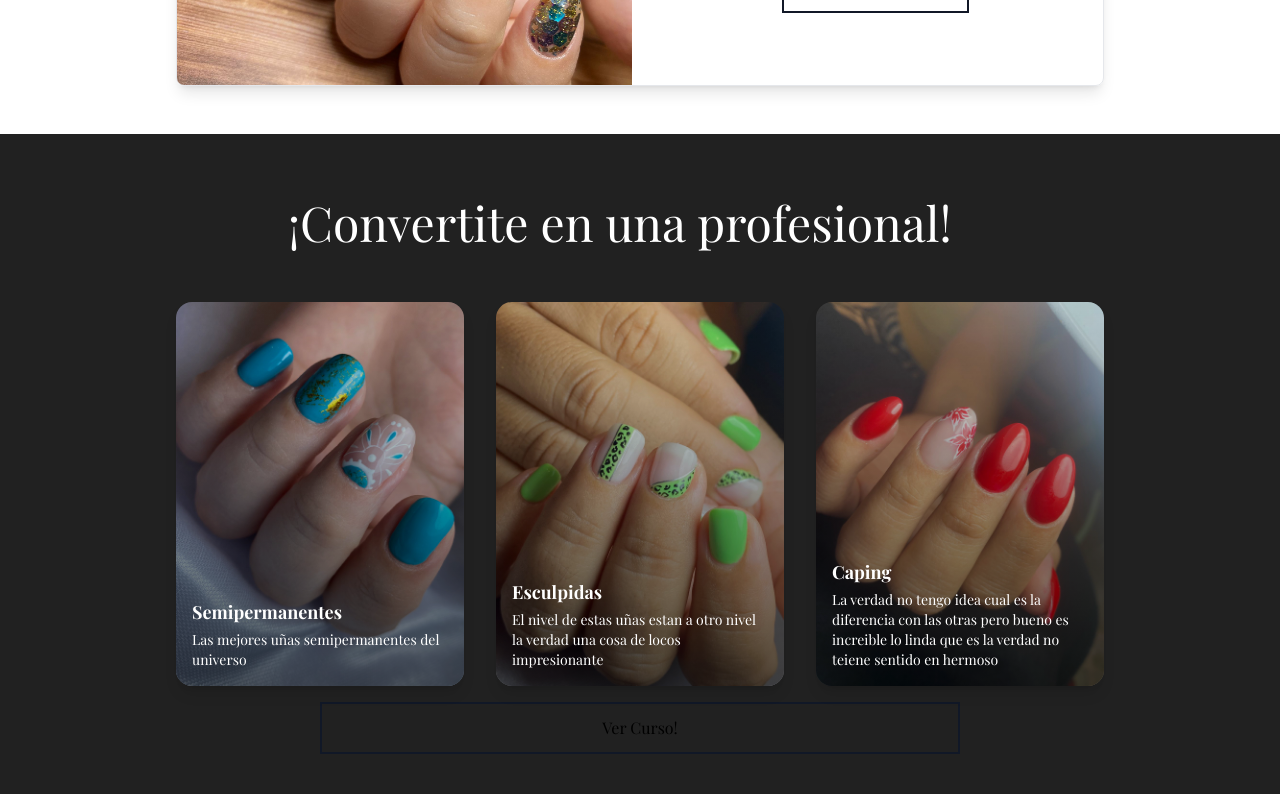
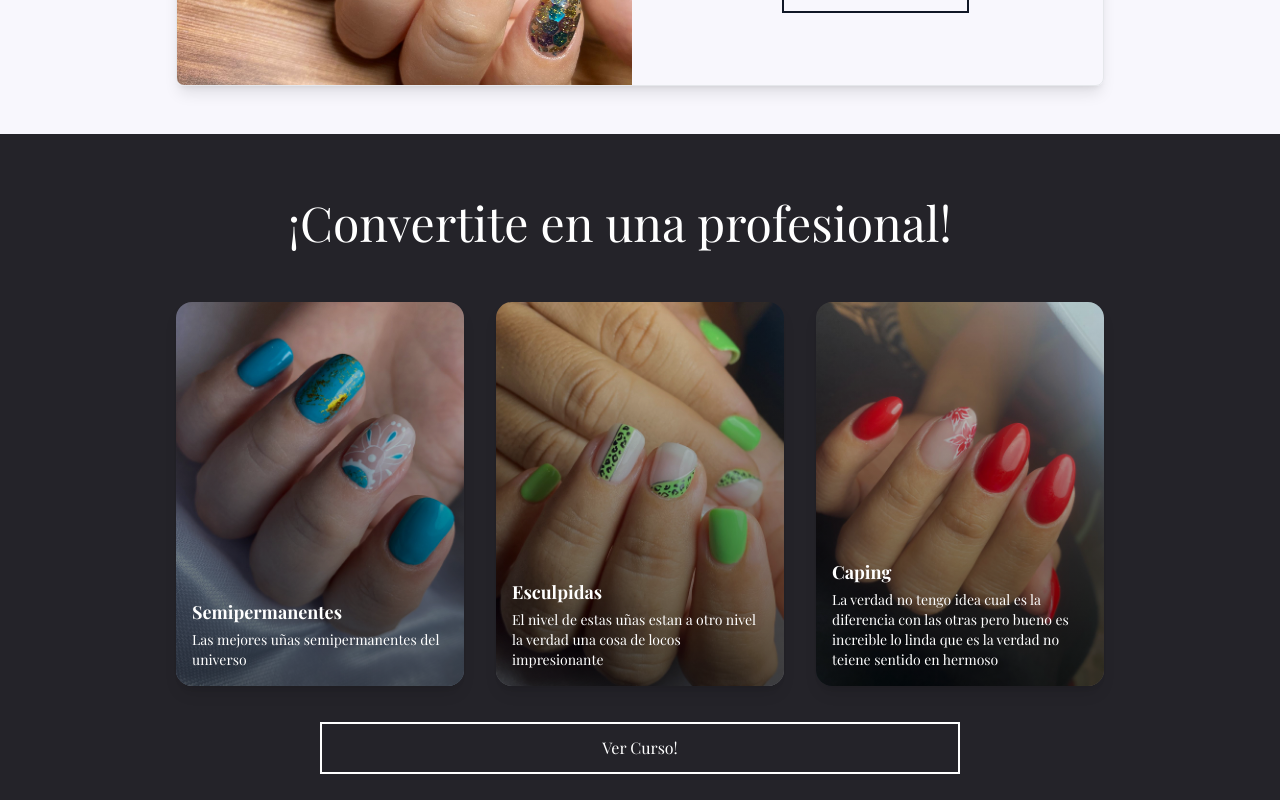
Before and after one commit to miguegomez2706/Manicure, a React (Vite) app in the folder Manicura/: page / in a window 1280 px wide. Shown: the part 1360-2160 px from the top of the page. Built offline with nearby package versions, Linux system fonts and the light colour scheme.

Commit message:
homePage completo

```diff
--- a/Manicura/src/App.jsx
+++ b/Manicura/src/App.jsx
@@ -18,7 +18,7 @@ function App() {
   }, []);
   return (
     <Router>
-      <div className="font-playfair">
+      <div className="font-playfair bg-body">
         <Navbar />
         <Routes>
           <Route path="/" element={<HomePage />} />
--- a/Manicura/src/assets/dataStore/index.js
+++ b/Manicura/src/assets/dataStore/index.js
@@ -15,20 +15,20 @@ import img7 from "../image/semipermanente/semi7.jpeg";
 
 const slidesData = [
   {
-    imgSrc: swiper7,
+    imgSrc: swiper6,
     alt: "Slide 1",
   },
   {
+    imgSrc: swiper7,
+    alt: "Slide 2",
+  },
+  {
     imgSrc: swiper2,
-    alt: "Slide 1",
+    alt: "Slide 3",
   },
   {
     imgSrc: swiper4,
-    alt: "Slide 1",
-  },
-  {
-    imgSrc: swiper6,
-    alt: "Slide 1",
+    alt: "Slide 4",
   },
 ];
 
--- a/Manicura/src/components/atoms/Btn.jsx
+++ b/Manicura/src/components/atoms/Btn.jsx
@@ -8,6 +8,7 @@ const Btn = ({
   textHoverColor = "",
   hoverBorderColor = "",
   borderColor = "border-gray-900",
+  borderColorHover = "border-black",
   className = "",
   to = "",
   hoverUnderline = false,
@@ -30,11 +31,13 @@ const Btn = ({
   return (
     <button
       onClick={handleClick}
-      className={`flex items-center justify-center gap-2 w-full px-7 py-3 ${bgColor} ${textColor} cursor-pointer text-base ${
+      className={`flex items-center justify-center gap-2 w-full px-7 py-3 transition duration-200 ease-in-out ${bgColor} ${textColor} cursor-pointer text-base ${
         disableHover ? "" : "hover:bg-[#fb7185]"
       } border-2 border-solid ${borderColor} ${hoverBorderColor} ${
         hoverUnderline ? "hover:underline" : ""
-      } ${textHoverColor ? `hover:${textHoverColor}` : ""} ${className}`}
+      } ${textHoverColor ? `hover:${textHoverColor}` : ""}
+      ${borderColorHover}
+      ${className}`}
     >
       {icon && <span className="text-xl">{icon}</span>} {/* Icono si existe */}
       {text}
--- a/Manicura/src/components/atoms/SalonComponent.jsx
+++ b/Manicura/src/components/atoms/SalonComponent.jsx
@@ -15,7 +15,7 @@ const SalonComponent = () => {
           profesionalismo.
         </p>
         <div className=" w-[60%]">
-          <Btn text="¡Conócenos!" to="salon" />
+          <Btn text="¡Conócenos!" textHoverColor="text-white" to="salon" />
         </div>
       </div>
       <div className="relative order-1">
--- a/Manicura/src/components/molecules/ListCard.jsx
+++ b/Manicura/src/components/molecules/ListCard.jsx
@@ -4,7 +4,7 @@ import { imgs } from "../../assets/dataStore";
 
 const ListCard = () => {
   return (
-    <div className="flex flex-col bg-mycolor h-full pt-6 mt-12">
+    <div className="flex flex-col bg-title h-full pt-6 mt-12">
       <div className="flex items-end justify-center text-4xl md:text-5xl m-10">
         <div className="mr-10 text-white">
           <h1>¡Convertite en una profesional!</h1>
@@ -24,8 +24,16 @@ const ListCard = () => {
             />
           ))}
         </div>
-        <div className="flex justify-center items-center pb-10 w-[50%]">
-          <Btn text={"Ver Curso!"} to="/cursos" />
+        <div className="flex justify-center items-center pb-10 w-[50%] lg:mt-5">
+          <Btn
+            bgColor="transparent"
+            text={"Ver Curso!"}
+            textColor="text-white"
+            textHoverColor="text-black"
+            borderColor="border-white"
+            borderColorHover="hover:border-black"
+            to="/cursos"
+          />
         </div>
       </div>
     </div>
--- a/Manicura/src/components/molecules/navbar/navbar.jsx
+++ b/Manicura/src/components/molecules/navbar/navbar.jsx
@@ -54,13 +54,13 @@ const NavBar = () => {
             menuVisible ? "block" : "hidden"
           } lg:block`}
         >
-          <div className="flex flex-col lg:flex-row lg:items-center gap-6 py-4 lg:py-0 px-6 lg:px-0">
+          <div className="flex flex-col lg:flex-row lg:items-center gap-6 py-4 lg:py-0 px-6 lg:px-0 ">
             <a
               onClick={() => {
                 navigate("/");
                 setMenuVisible(false);
               }}
-              className="nav-link cursor-pointer"
+              className="nav-link cursor-pointer hover:text-textHover"
             >
               Inicio
             </a>
@@ -69,7 +69,7 @@ const NavBar = () => {
                 navigate("/cursos");
                 setMenuVisible(false);
               }}
-              className="nav-link cursor-pointer"
+              className="nav-link cursor-pointer hover:text-textHover"
             >
               Cursos
             </a>
@@ -78,7 +78,7 @@ const NavBar = () => {
                 navigate("/salon");
                 setMenuVisible(false);
               }}
-              className="nav-link cursor-pointer"
+              className="nav-link cursor-pointer hover:text-textHover"
             >
               Sobre Nosotros
             </a>
@@ -87,7 +87,7 @@ const NavBar = () => {
                 navigate("/Turnos");
                 setMenuVisible(false);
               }}
-              className="nav-link cursor-pointer"
+              className="nav-link cursor-pointer hover:text-textHover"
             >
               Servicios
             </a>
--- a/Manicura/tailwind.config.js
+++ b/Manicura/tailwind.config.js
@@ -21,18 +21,19 @@ export default {
         ],
       },
       colors: {
+        title: "hsl(250, 8%, 15%)",
+        body: "hsl(250, 60%, 98%)",
+        text: "hsl(250, 8%, 35%)",
+        textHover: "#fb7185",
         button: "#fecdd3",
+        buttonHover2: "#fb7185",
         buttonHover: "rgb(58, 73, 77)",
-        buttonHover2: "#fb7185",
         newBorderColor: "#fb7185",
         mycolor: "#212121",
         beige: "#E5DCBC",
         header: "rgba(255, 255, 255, 0.8)",
-        title: "hsl(250, 8%, 15%)",
         nav: "hsl(250, 5%, 24%)",
-        text: "hsl(250, 8%, 35%)",
-        body: "hsl(250, 60%, 98%)",
-        container: "#ddd",
+        container: "hsl(0, 0%, 20%)",
         containerRgb: "rgba(255, 255, 255)",
         shadow: "hsla(0, 0%, 15%, 0.1)",
         scrollbar: "hsl(250, 12%, 90%)",
@@ -50,18 +51,6 @@ export default {
           scrollThumb: "hsl(0, 0%, 25%)",
         },
       },
-      textShadow: {
-        lg: "4px 4px 8px rgba(0, 0, 0, 0.4)",
-        xl: "6px 6px 12px rgba(0, 0, 0, 0.5)",
-      },
-      height: {
-        120: "30rem",
-        140: "35rem",
-        150: "37.5rem",
-      },
-      width: {
-        ancho: "28rem",
-      },
       animation: {
         "fade-in": "fadeIn 0.7s ease-in-out",
       },
```
